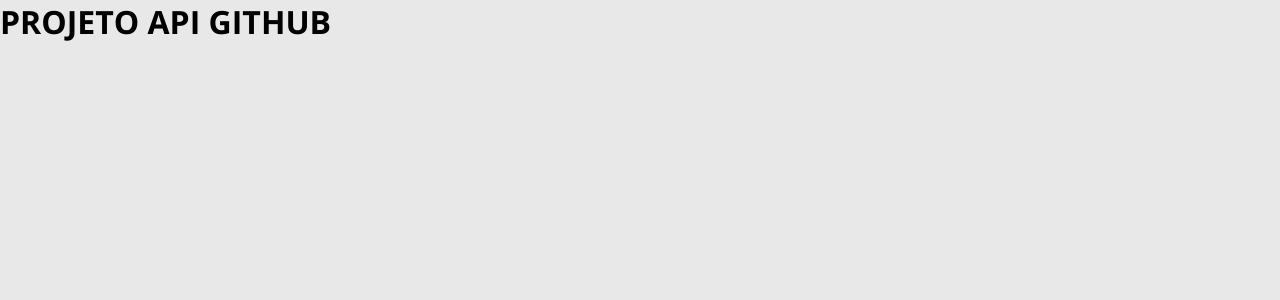
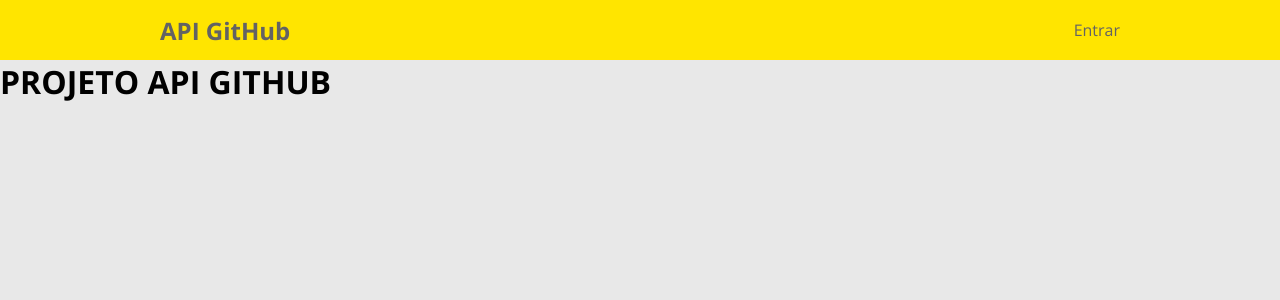
Before and after one commit to auriceliof/pessoal-ProjApiGitHub, a React (Vite) app in the folder frontend/: page / in a window 1280 px wide. Shown: the top 300 px of the page. Built offline with nearby package versions, Linux system fonts and the light colour scheme.

Commit message:
COMPONENTE HEADER

```diff
--- a/frontend/src/App.tsx
+++ b/frontend/src/App.tsx
@@ -1,10 +1,13 @@
 import "./App.css";
+import Header from "./components/Header";
 
 function App() {
 
   return (
-
-    <h1>PROJETO API GITHUB</h1>
+    <>
+      <Header />
+      <h1>PROJETO API GITHUB</h1>
+    </>
 
   );
 }
--- /dev/null
+++ b/frontend/src/components/Header/index.tsx
@@ -0,0 +1,17 @@
+import './styles.css';
+
+export default function Header() {
+
+    return (
+        <header className="pag-header">
+            <nav className="pag-container">
+                <div className="pag-header-navbar">
+                    <h1>API GitHub</h1>
+                    <div>
+                        <a href="#">Entrar</a>
+                    </div>
+                </div>
+            </nav>
+        </header>
+    );
+}
--- /dev/null
+++ b/frontend/src/components/Header/styles.css
@@ -0,0 +1,13 @@
+.pag-header {
+    background-color: var(--pag-color-bg-secondary);
+    color: var(--pag-color-font-primary);
+    height: 60px;
+    display: flex;
+    align-items: center;
+}
+
+.pag-header-navbar {
+    display: flex;
+    justify-content:space-between;
+    align-items: center;
+}
--- a/frontend/src/index.css
+++ b/frontend/src/index.css
@@ -1,23 +1,23 @@
 @import url("https://fonts.googleapis.com/css2?family=Open+Sans:wght@400;700&display=swap");
 
 :root {
-  --dsc-color-bg-primary: #e8e8e8;
-  --dsc-color-bg-secondary: #ffe500;
-  --dsc-color-bg-tertiary: #636363;
-  --dsc-color-bg-quaternary: #3483fa;
+  --pag-color-bg-primary: #e8e8e8;
+  --pag-color-bg-secondary: #ffe500;
+  --pag-color-bg-tertiary: #636363;
+  --pag-color-bg-quaternary: #3483fa;
 
-  --dsc-color-card-bg: #fff;
-  --dsc-color-card-border: #d9d9d9;
+  --pag-color-card-bg: #fff;
+  --pag-color-card-border: #d9d9d9;
 
-  --dsc-color-btn-primary: #0caf1d;
-  --dsc-color-btn-secondary: #f33;
+  --pag-color-btn-primary: #0caf1d;
+  --pag-color-btn-secondary: #f33;
 
-  --dsc-color-font-primary: #636363;
-  --dsc-color-font-secondary: #3483fa;
-  --dsc-color-font-tertiary: #fff;
-  --dsc-color-font-placeholder: #d9d9d9;
+  --pag-color-font-primary: #636363;
+  --pag-color-font-secondary: #3483fa;
+  --pag-color-font-tertiary: #fff;
+  --pag-color-font-placeholder: #d9d9d9;
 
-  --dsc-color-error: #f33;
+  --pag-color-error: #f33;
 }
 
 * {
@@ -35,7 +35,7 @@
 
 html,
 body {
-  background-color: var(--dsc-color-bg-primary);
+  background-color: var(--pag-color-bg-primary);
 }
 
 main {
@@ -45,32 +45,32 @@
 /*-----------------------------------------------------------------*/
 /* generic styles */
 
-.dsc-container {
+.pag-container {
   width: 100%;
   max-width: 960px;
   margin: 0 auto;
 }
 
-.dsc-mb20 {
+.pag-mb20 {
   margin-bottom: 20px;
 }
 
-.dsc-mt20 {
+.pag-mt20 {
   margin-top: 20px;
 }
 
-.dsc-section-title {
+.pag-section-title {
   text-align: center;
-  color: var(--dsc-color-font-primary);
+  color: var(--pag-color-font-primary);
   font-size: 16px;
 }
 
-.dsc-txt-left {
+.pag-txt-left {
   text-align: left;
 }
 
 @media (min-width: 576px) {
-  .dsc-section-title {
+  .pag-section-title {
     text-align: left;
     font-size: 24px;
   }
```
